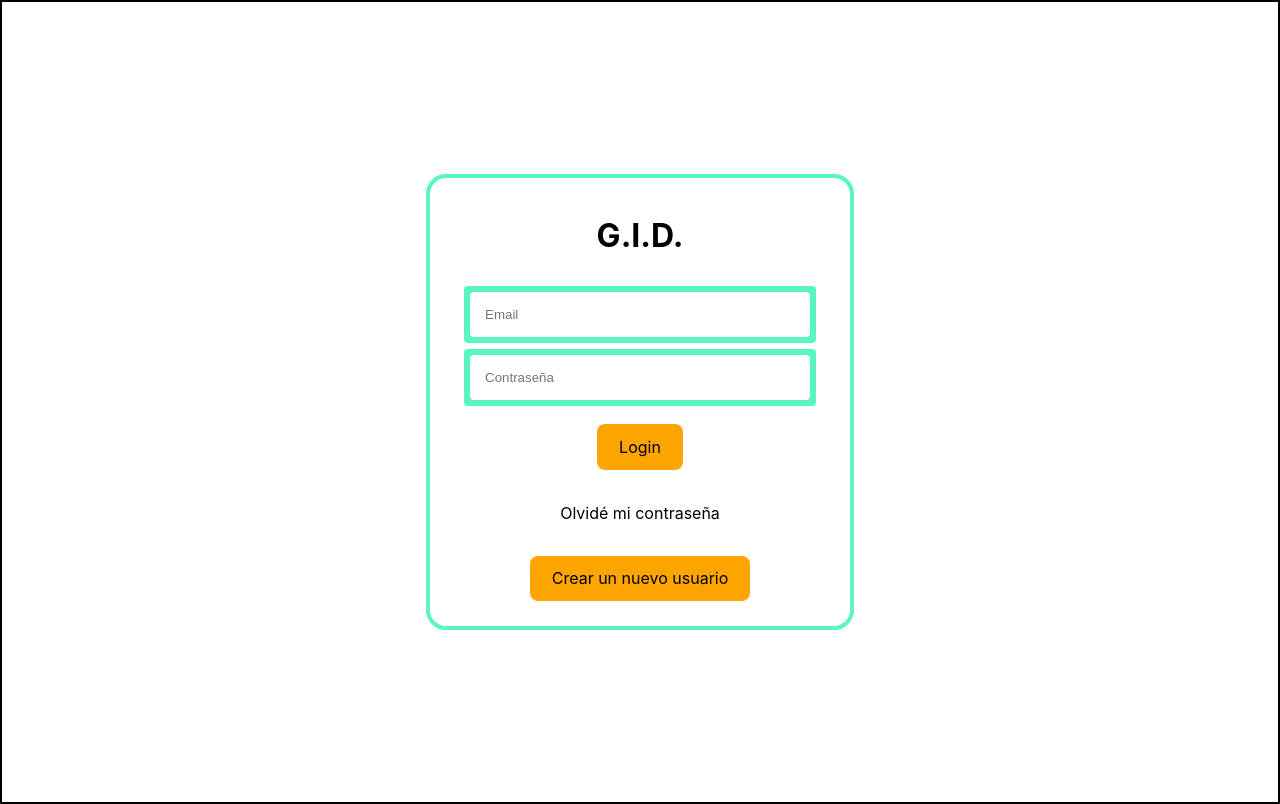
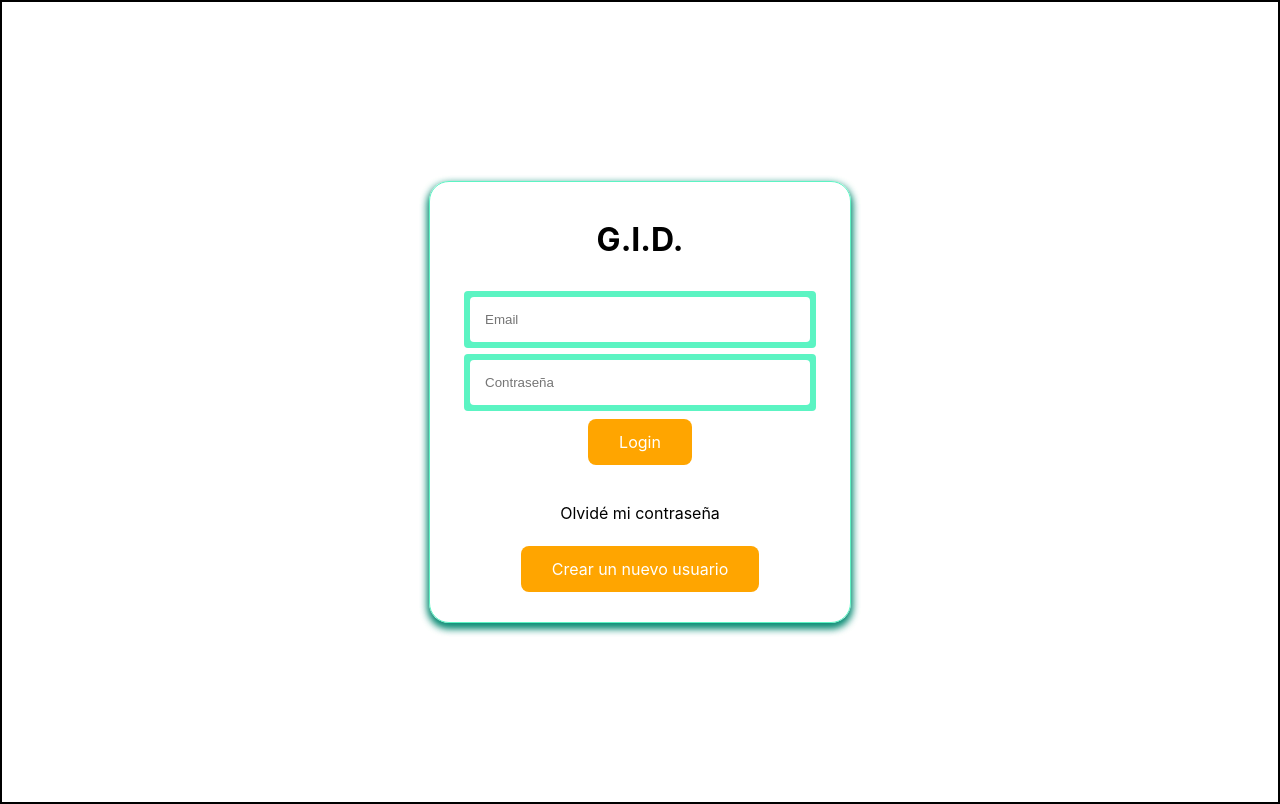
Before and after one commit to dabadema/Presas, a React (Vite) app: page /login in a window 1280 px wide. Built offline with nearby package versions, Linux system fonts and the light colour scheme; the HTML template or start-up script is replaced by a standard one.

Commit message:
Style: Login and NewUser box-shadow added

```diff
--- a/src/components/Login.css
+++ b/src/components/Login.css
@@ -7,10 +7,11 @@
 button {
     border-radius: 8px;
     border: 3px solid transparent;
-    padding: 0.6em 1.2em;
-    margin: 15px 0px 15px 0px;
+    padding: 10px 28px;
+    margin: 5px 0px 5px 0px;
     font-size: 1em;
     font-family: inherit;
+    color: white;
     background-color: orange;
     cursor: pointer;
     transition: border-color 0.25s;
@@ -19,6 +20,7 @@ button {
 button:hover {
     border-color: var(--orange);
     background-color: white;
+    color: var(--orange);
 }
 button:focus,
 button:focus-visible {
@@ -48,12 +50,20 @@ button:focus-visible {
     display: flex;
     flex-direction: column;
     justify-content: center;
-    border: 4px solid var(--light-green);
+    border: 1px solid var(--light-green);
     border-radius: 20px;
     min-height: 250px;
     min-width: 400px;
     padding: 10px;
     align-items: center;
+    box-shadow: 0 4px 8px var(--dark-green), /* Sombra más difuminada */ 0 4px 8px var(--dark-green); /* Sombra más cercana */
 }
 
-/* TODO centrar en la pantalla el recuadro del login */
+.alternatives {
+    display: flex;
+    flex-direction: column;
+    align-items: center;
+    justify-content: center;
+    margin-top: 15px;
+    margin-bottom: 15px;
+}
--- a/src/components/Login.tsx
+++ b/src/components/Login.tsx
@@ -47,11 +47,13 @@ const Login: React.FC<LoginFormProps> = ({ onLogin }) => {
                     />
                 </div>
                 <button type="submit">Login</button>
-                <p>Olvidé mi contraseña</p>
-                <button type="button" onClick={() => navigate('/new-user')}>
-                    Crear un nuevo usuario
-                </button>
-                {/* Asegúrate de que este botón no envíe el formulario */}
+                <div className="alternatives">
+                    <p>Olvidé mi contraseña</p>
+                    <button type="button" onClick={() => navigate('/new-user')}>
+                        Crear un nuevo usuario
+                    </button>
+                    {/* Asegúrate de que este botón no envíe el formulario */}
+                </div>
             </form>
         </div>
     );
--- a/src/components/NewUser.css
+++ b/src/components/NewUser.css
@@ -9,12 +9,13 @@
     display: flex;
     flex-direction: column;
     justify-content: center;
-    border: 4px solid var(--light-green);
+    border: 1px solid var(--light-green);
     border-radius: 20px;
     min-height: 250px;
     min-width: 400px;
-    padding: 10px;
+    padding: 30px;
     align-items: center;
+    box-shadow: 0 4px 8px var(--dark-green), /* Sombra más difuminada */ 0 4px 8px var(--dark-green); /* Sombra más cercana */
 }
 
 .form-frame {
```
